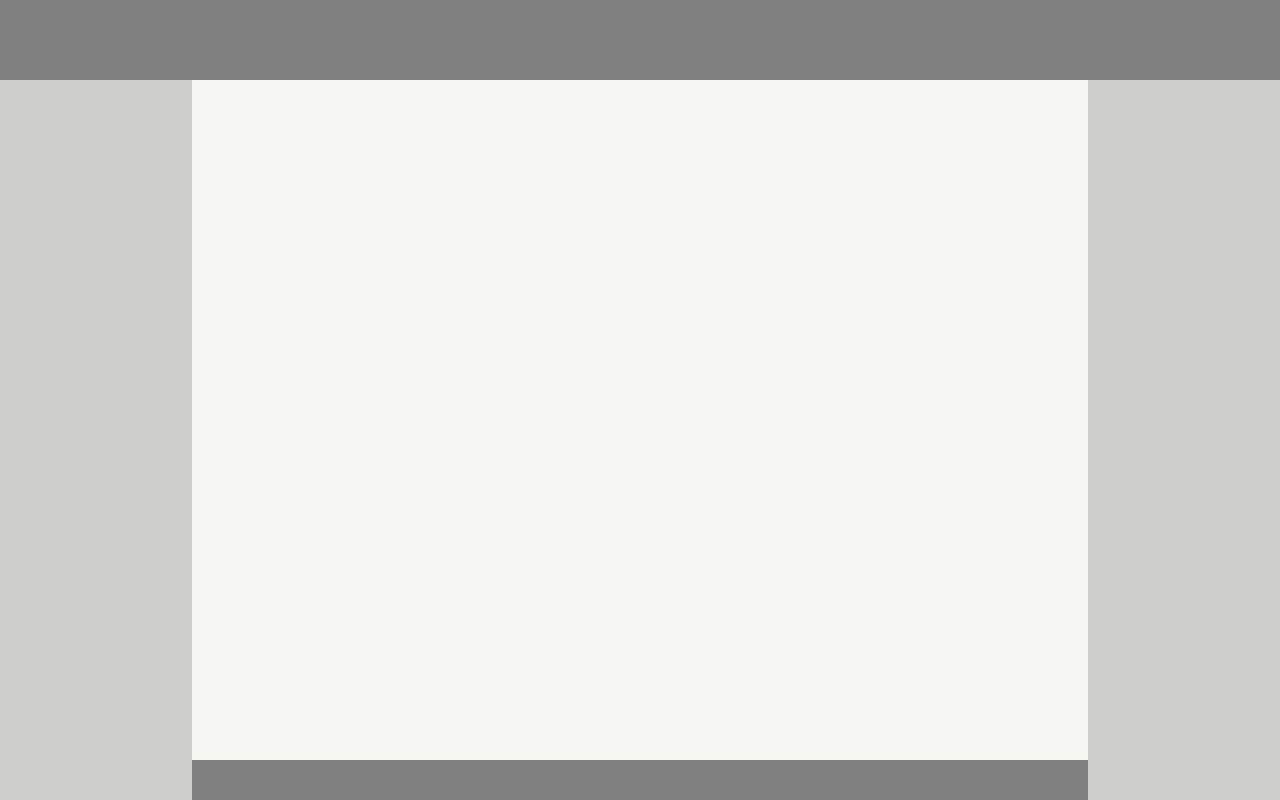
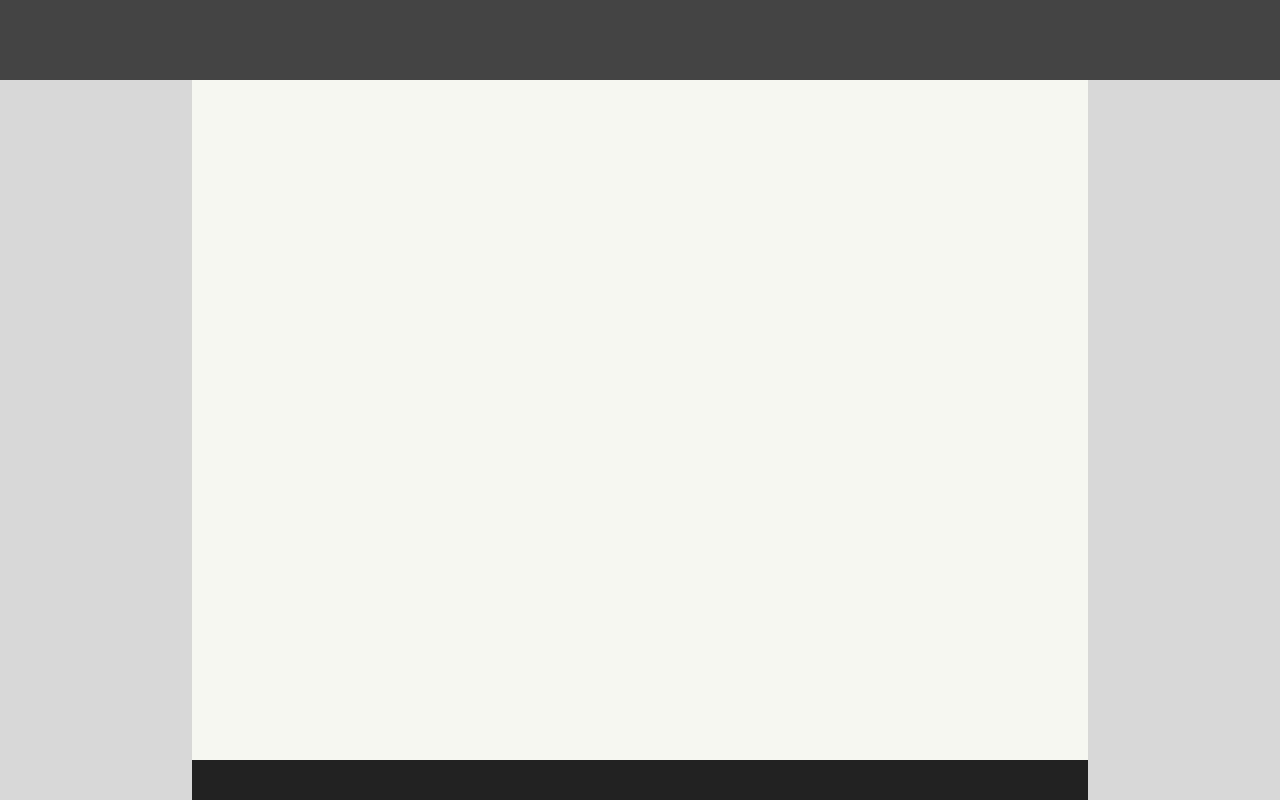
Before and after one commit to blakehagen/html-layoutFT, a plain HTML site: page first/index.html in a window 1280 px wide. Drawn offline with Linux system fonts and the light colour scheme.

Commit message:
first layout updated colors

```diff
--- a/first/style.css
+++ b/first/style.css
@@ -8,13 +8,13 @@ header {
 	width: 100%;
 	height: 10%;
 	margin: 0 auto;
-	background: gray;
+	background: #444444;
 }
 
 aside {
 	width: 15%;
 	height: 90%;
-	background: #CCCFC8;
+	background: #D8D8D8;
 }
 
 .right {
@@ -33,6 +33,6 @@ article {
 }
 
 footer {
-	background: gray;
+	background: #222222;
 	height: 5%;
 }
```
